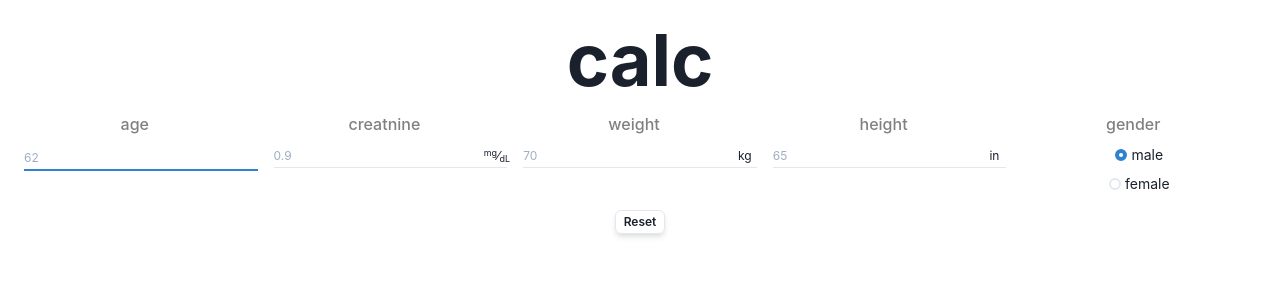
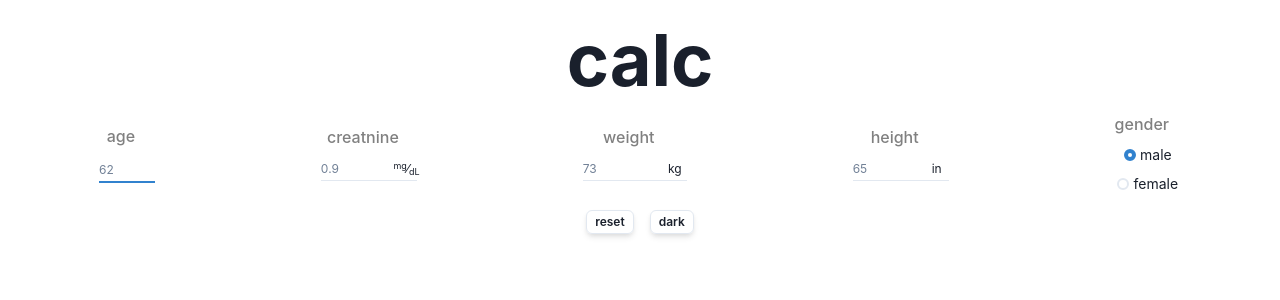
Before and after one commit to hjaber/vanco, a Next.js app: page / in a window 1280 px wide. Shown: the top 300 px of the page. Built offline with nearby package versions, Linux system fonts and the light colour scheme.

Commit message:
upgraded chakraui@2.0.0, changed inputs from grid to flex, shortened input error messages to prevent line breaking

```diff
--- a/components/crCl.js
+++ b/components/crCl.js
@@ -1,5 +1,5 @@
 import { Text } from "@chakra-ui/react";
-import { formatNum } from "@/lib/helper"; //
+import { formatNum } from "@/lib/helper";
 
 export default function CrCl({ pt, weight }) {
   const { age, gender, renalWt, scr } = pt;
--- /dev/null
+++ b/components/darkMode.js
@@ -0,0 +1,15 @@
+import { Button, useColorMode } from "@chakra-ui/react";
+
+export default function DarkMode() {
+  const { colorMode, toggleColorMode } = useColorMode();
+  return (
+    <Button
+      onClick={toggleColorMode}
+      variant="outline"
+      size="xs"
+      boxShadow="md"
+    >
+      {colorMode === "light" ? "dark" : "light"}
+    </Button>
+  );
+}
--- a/components/home.js
+++ b/components/home.js
@@ -1,8 +1,10 @@
 import { useState } from "react";
 import { Box, Button, Flex } from "@chakra-ui/react";
 import PtDemo from "@/components/ptDemo/index";
+import dynamic from "next/dynamic";
 
 export default function Home() {
+  const DarkMode = dynamic(() => import("@/components/darkMode"));
   const [pt, setPt] = useState({
     gender: "male",
   });
@@ -18,6 +20,7 @@ export default function Home() {
       <form autoComplete="off">
         <Flex direction="column" gap="1em">
           <PtDemo handleChange={handleChange} pt={pt} setPt={setPt} />
+          <Flex gap="1em" justifyContent="center">
             <Button
               variant="outline"
               size="xs"
@@ -26,10 +29,12 @@ export default function Home() {
                 setPt({ gender: "male" });
               }}
               boxShadow="md"
-            m="auto"
+              //m="auto"
             >
-            Reset
+              reset
             </Button>
+            <DarkMode />
+          </Flex>
         </Flex>
       </form>
     </Box>
--- a/components/ptDemo/age.js
+++ b/components/ptDemo/age.js
@@ -27,7 +27,7 @@ export default function Age({ age, handleChange }) {
           variant="flushed"
           autoFocus
         />
-        <FormErrorMessage>confirm age</FormErrorMessage>
+        <FormErrorMessage>confirm</FormErrorMessage>
       </FormControl>
     </Box>
   );
--- a/components/ptDemo/creatinine.js
+++ b/components/ptDemo/creatinine.js
@@ -42,7 +42,7 @@ export default function Creatinine({ age, handleChange, scr }) {
         {ageFactor && (
           <FormHelperText fontSize="0.7em">consider rounding up</FormHelperText>
         )}
-        <FormErrorMessage>confirm SCr</FormErrorMessage>
+        <FormErrorMessage>confirm</FormErrorMessage>
       </FormControl>
     </Box>
   );
--- a/components/ptDemo/gender.js
+++ b/components/ptDemo/gender.js
@@ -16,7 +16,7 @@ export default function Gender({ handleChange, gender }) {
         </FormLabel>
         <RadioGroup
           name="gender"
-          //chakra Radiogroup does not contain full event object, Radio does
+          //chakra radio group does not contain full event object, Radio does
           onChange={(e) => {
             handleChange("gender", e);
           }}
--- a/components/ptDemo/height.js
+++ b/components/ptDemo/height.js
@@ -31,7 +31,7 @@ export default function Height({ handleChange, height }) {
           />
           <InputRightElement>in</InputRightElement>
         </InputGroup>
-        <FormErrorMessage>confirm height</FormErrorMessage>
+        <FormErrorMessage>confirm</FormErrorMessage>
       </FormControl>
     </Box>
   );
--- a/components/ptDemo/index.js
+++ b/components/ptDemo/index.js
@@ -1,4 +1,4 @@
-import { Flex, SimpleGrid } from "@chakra-ui/react";
+import { Flex } from "@chakra-ui/react";
 import Age from "@/components/ptDemo/age";
 import Creatinine from "@/components/ptDemo/creatinine";
 import Weight from "@/components/ptDemo/weight";
@@ -9,24 +9,25 @@ import DosingWt from "@/components/dosingWt/index";
 export default function PatientInfo({ handleChange, pt, setPt }) {
   return (
     <Flex direction="column" gap="0.5em">
-      {/* <Flex
+      <Flex
         gap="1em"
         //direction={{ base: "column", md: "row" }}
         flexWrap="wrap"
         justifyContent="space-around"
-      > */}
-      <SimpleGrid
+        alignItems="center"
+      >
+        {/* <SimpleGrid
         columns={{ base: 3, md: 5 }}
         spacing="1em"
         justifyContent="center"
-      >
+      > */}
         <Age handleChange={handleChange} age={pt.age} />
         <Creatinine handleChange={handleChange} scr={pt.scr} age={pt.age} />
         <Weight handleChange={handleChange} weight={pt.weight} />
         <Height handleChange={handleChange} height={pt.height} />
         <Gender handleChange={handleChange} gender={pt.gender} />
-      </SimpleGrid>
-      {/* </Flex> */}
+        {/* </SimpleGrid> */}
+      </Flex>
 
       {pt.weight > 20 && pt.height > 50 && pt.age > 10 && (
         <DosingWt pt={pt} setPt={setPt} />
--- a/components/ptDemo/weight.js
+++ b/components/ptDemo/weight.js
@@ -25,13 +25,13 @@ export default function Weight({ weight, handleChange }) {
               handleChange(e.target.name, e.target.valueAsNumber);
             }}
             variant="flushed"
-            placeholder="70"
+            placeholder="73"
             min="20"
             max="500"
           />
           <InputRightElement>kg</InputRightElement>
         </InputGroup>
-        <FormErrorMessage>confirm weight</FormErrorMessage>
+        <FormErrorMessage>confirm</FormErrorMessage>
       </FormControl>
     </Box>
   );
--- a/package.json
+++ b/package.json
@@ -9,7 +9,7 @@
     "lint": "next lint"
   },
   "dependencies": {
-    "@chakra-ui/react": "^1.8.8",
+    "@chakra-ui/react": "2.0.0",
     "@emotion/react": "^11",
     "@emotion/styled": "^11",
     "framer-motion": "^6",
--- /dev/null
+++ b/pages/_document.js
@@ -0,0 +1,21 @@
+// pages/_document.js
+
+import { ColorModeScript } from "@chakra-ui/react";
+import NextDocument, { Html, Head, Main, NextScript } from "next/document";
+import theme from "@/theme/index";
+
+export default class Document extends NextDocument {
+  render() {
+    return (
+      <Html lang="en">
+        <Head />
+        <body>
+          {/* 👇 Here's the script */}
+          <ColorModeScript initialColorMode={theme.config.initialColorMode} />
+          <Main />
+          <NextScript />
+        </body>
+      </Html>
+    );
+  }
+}
```
Also changed, not shown: 1 other file (tests, documents, lock files or other folders). Lines whose indentation alone changed are shown as unchanged.
